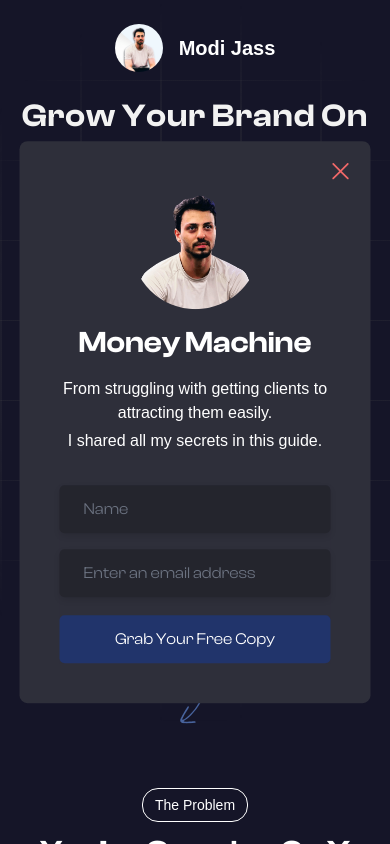
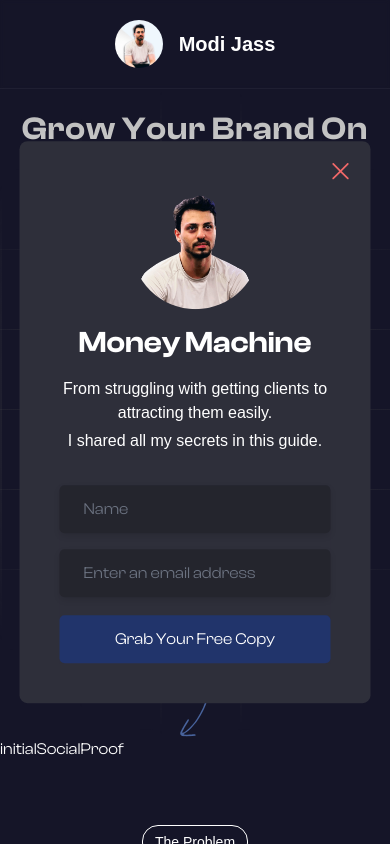
Before and after one commit to stefanocodes-react/Modi-Jass-Landing-Page, a React (Vite) app: page / in a window 390 px wide. Both pictures are taken after a click on the button "Grab Your Free Guide". Shown: the top 844 px of the page. Built offline with nearby package versions, Linux system fonts and the light colour scheme; no server answers; a web font is replaced by a local one.

Commit message:
navbar is now sticky + Text Gradients

```diff
--- a/src/App.jsx
+++ b/src/App.jsx
@@ -1,6 +1,7 @@
 import "./App.css";
 import { useState } from "react";
 import Header from "./components/Header.jsx";
+import InitialSocialProof from "./components/InitialSocialProof.jsx";
 import Problem from "./components/Problem.jsx";
 import Solution from "./components/Solution.jsx";
 import LeadMagnet from "./components/LeadMagnet.jsx";
@@ -11,6 +12,7 @@ import FinalCta from "./components/FinalCta.jsx";
 import Footer from "./components/Footer.jsx";
 import { SpeedInsights } from "@vercel/speed-insights/react";
 import { Analytics } from "@vercel/analytics/react";
+import Navbar from "./components/Navbar.jsx";
 function App() {
   // Modal Function
   const [isOpen, setIsOpen] = useState(false);
@@ -19,8 +21,10 @@ function App() {
   };
   return (
     <>
+      <Navbar />
       <Header toggleModal={toggleModal} />
       <main className="bg-color-body">
+        <InitialSocialProof />
         <Problem />
         <Solution />
         <Results />
--- a/src/components/FinalCta.jsx
+++ b/src/components/FinalCta.jsx
@@ -6,7 +6,7 @@ const FinalCta = () => {
     <Section id={"cta"}>
       <div className="flex md:flex-row flex-col-reverse items-center  gap-8 justify-between rounded-md py-16 px-16 relative overflow-hidden border border-gray-700">
         <div className="flex md:items-start flex-col items-center justify-center gap-4">
-          <h3 className="capitalize md:text-left md:text-4xl lg:text-5xl xl:text-[3.375rem] text-[2rem] max-w-[30rem] text-center leading-snug xl:leading-tight font-semibold">
+          <h3 className="bg-gradient-to-b from-[#ddd] to-color-light bg-clip-text text-transparent capitalize md:text-left md:text-4xl lg:text-5xl xl:text-[3.375rem] text-[2rem] max-w-[30rem] text-center leading-snug xl:leading-tight font-semibold">
             i want to build my brand on X
           </h3>
           <Button
--- a/src/components/Header.jsx
+++ b/src/components/Header.jsx
@@ -1,18 +1,18 @@
 import Button from "./Button";
 import smiles from "../assets/vectors/Smiles.svg";
 import growAudienceVector from "../assets/vectors/HeroVector.svg";
-import Navbar from "./Navbar";
 
 const Header = ({ toggleModal }) => {
   return (
     <header className="relative" id="home">
       <div className="-z-1 absolute bottom-0 left-0 right-0 top-0 bg-[linear-gradient(to_right,#4f4f4f2e_2px,transparent_2px),linear-gradient(to_bottom,#4f4f4f2e_1px,transparent_1px)] bg-[size:80px_80px] [mask-image:radial-gradient(ellipse_70%_50%_at_50%_50%,#000_70%,transparent_100%)]"></div>
-      <Navbar />
-      <div className="flex flex-col justify-start items-center gap-8 container md:pt-10">
+      <div className="flex flex-col justify-start items-center pt-5 gap-8 container md:pt-10">
         <div className="flex flex-col gap-4">
-          <h1 className="h1 ">
-            Grow Your Brand On X, Craft Your Offer, And Land Your First Client
-            In 30 Days
+          <h1 className="h1 bg-gradient-to-b from-[#bbb] to-color-light bg-clip-text text-transparent ">
+            <span className="">
+              Grow Your Brand On X, Craft Your Offer, And Land Your First Client
+              In 30 Days
+            </span>
           </h1>
           <p className="body-1 text-center text-gray-300">
             Even if you’re new and know nothing about X.
--- /dev/null
+++ b/src/components/InitialSocialProof.jsx
@@ -0,0 +1,5 @@
+const InitialSocialProof = () => {
+  return <div>initialSocialProof</div>;
+};
+
+export default InitialSocialProof;
--- a/src/components/LeadMagnet.jsx
+++ b/src/components/LeadMagnet.jsx
@@ -9,7 +9,7 @@ function LeadMagnet({ isOpen, toggleModal }) {
   return (
     <div
       className={` ${
-        isOpen ? "opacity-100 visible z-10" : "opacity-0 invisible -z-1"
+        isOpen ? "opacity-100 visible z-50" : "opacity-0 invisible -z-1"
       } absolute transition top-1/2 left-1/2 -translate-x-1/2 -translate-y-1/2 bg-color-modal p-[2.5rem] rounded-lg w-[90%] max-w-[31.25rem]`}
     >
       <div className="pb-8 flex flex-col items-center justify-center">
--- a/src/components/Navbar.jsx
+++ b/src/components/Navbar.jsx
@@ -5,9 +5,9 @@ import NavItems from "./NavItems.jsx";
 // TODO: make the nav fixed
 const Navbar = () => {
   return (
-    <div className="w-full">
-      <div className=" mx-auto container w-full flex py-6 bg-none items-center justify-between">
-        <div className="flex justify-center w-full items-center gap-12 sm:w-auto sm:justify-normal ">
+    <div className="w-full sticky z-20 top-0 backdrop-blur-[2px] border border-t-0 border-x-0 border-b-white/5 ">
+      <div className=" mx-auto container w-full flex py-5 md:py-6 bg-none items-center justify-between">
+        <div className="flex min-w-[12.5rem] justify-center w-full items-center gap-12 sm:w-auto sm:justify-normal ">
           <a
             className="text-white hover:opacity-45 transition-all flex justify-center items-center gap-4 text-xl font-satoshi"
             href="#home"
--- a/src/components/Section.jsx
+++ b/src/components/Section.jsx
@@ -19,7 +19,11 @@ const Section = ({
           )}
 
           <div className="flex text-center flex-col items-center justify-center gap-4">
-            <h2 className={`h2 text-center capitalize`}>{sectionTitle}</h2>
+            <h2
+              className={`h2 text-center capitalize bg-gradient-to-r from-[#ccc] to-color-light bg-clip-text text-transparent`}
+            >
+              {sectionTitle}
+            </h2>
             {sectionDescription &&
               sectionDescription.map((description, idx) => (
                 <p
--- a/src/components/Timeline.jsx
+++ b/src/components/Timeline.jsx
@@ -19,7 +19,7 @@ const Timeline = () => {
   const rotate = useTransform(scrollYProgress, [0, 1], ["0deg", "100deg"]);
 
   return (
-    <div className="relative flex flex-col gap-20 pt-16 ">
+    <div className="relative flex flex-col gap-20 pt-24 md:16">
       {process.map((item, idx) => (
         <TimelineItem key={idx} item={item} />
       ))}
--- a/src/components/TimelineItem.jsx
+++ b/src/components/TimelineItem.jsx
@@ -3,7 +3,7 @@ const TimelineItem = ({ item }) => {
     // timeline left
     <div className="flex flex-col justify-between items-center lg:flex-row">
       <div className="relative flex flex-[1.5] flex-col lg:flex-row gap-20 items-center">
-        <span className="absolute -top-[5rem] lg:relative lg:top-0 -z-1 text-[150px] lg:text-[250px] font-black text-color-secondary/5">
+        <span className="absolute -top-[8rem] lg:relative lg:top-0 z-1 text-[150px] lg:text-[250px] font-black text-color-secondary/5">
           {item.id}
         </span>
         <span className="text-4xl capitalize hidden lg:flex">
@@ -12,7 +12,7 @@ const TimelineItem = ({ item }) => {
       </div>
 
       <div className="flex lg:flex-1 flex-col gap-4">
-        <h3 className="text-3xl text-center lg:text-left font-semibold text-gray-100">
+        <h3 className="sr-only text-3xl text-center lg:text-left font-semibold text-gray-100">
           {item.title}
         </h3>
         <img
```
